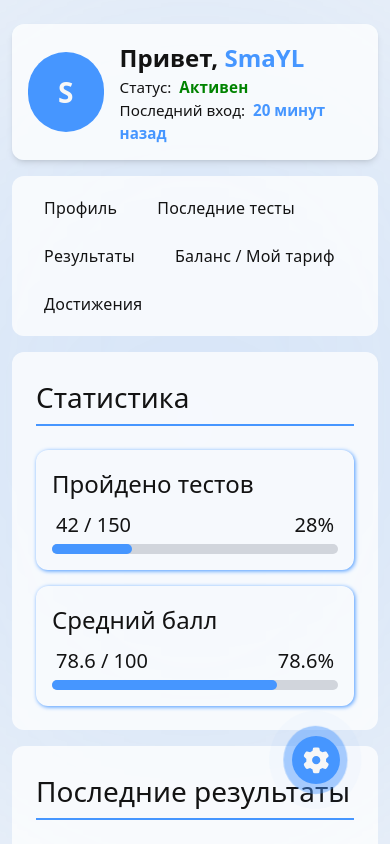
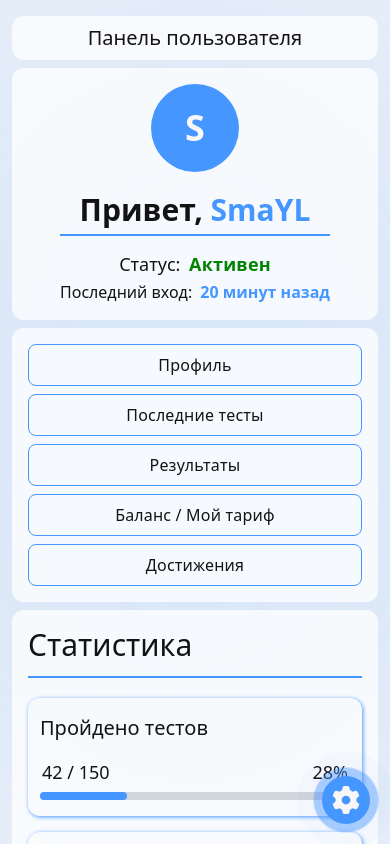
Before and after one commit to SunnatBakidjanov/AIMOEX_test_2, a React (Vite) app: page /user-dashboard in a window 390 px wide. Shown: the top 844 px of the page. Built offline with nearby package versions, Linux system fonts and the light colour scheme.

Commit message:
Сделан адаптив сраницы UserDashboardPage
-- Сделан полный адаптив до 320px
-- Добавлен компонент Title

```diff
--- a/src/UI/toolbars/round-toolbar/index.module.css
+++ b/src/UI/toolbars/round-toolbar/index.module.css
@@ -12,8 +12,8 @@
     position: absolute;
     pointer-events: none;
     z-index: -1;
-    width: 30%;
-    height: 30%;
+    width: 50px;
+    height: 50px;
     background-color: var(--accent-color);
     border-radius: 100%;
     opacity: 0.7;
@@ -28,7 +28,7 @@
 
 @keyframes wave {
     0% {
-        transform: scale(1);
+        transform: scale(0.9);
         opacity: 0.7;
     }
     100% {
--- a/src/UI/toolbars/round-toolbar/scripts/roundToolbarStyles.js
+++ b/src/UI/toolbars/round-toolbar/scripts/roundToolbarStyles.js
@@ -1,7 +1,7 @@
 export const roundToolbarStyles = () => {
     const toolsClassname = 'rounded-full bg-[var(--accent-color)] w-[3rem] h-[3rem] flex items-center justify-center cursor-pointer transition-color duration-400 hover:shadow-[0_0_6px_3px_var(--accent-color)]';
 
-    const toolsImgClassname = 'w-[55%] h-[55%] text-[var(--same-white-color)] transition-all duration-400 cursor-pointer';
+    const toolsImgClassname = 'w-7 h-7 text-[var(--same-white-color)] transition-all duration-400 cursor-pointer';
 
     return { toolsClassname, toolsImgClassname };
 };
--- a/src/UI/user/user-info-card/UserInfoCard.jsx
+++ b/src/UI/user/user-info-card/UserInfoCard.jsx
@@ -1,4 +1,3 @@
-import classNames from 'classnames/bind';
 import { Trans, useTranslation } from 'react-i18next';
 
 import { formatDistanceToNow } from 'date-fns';
@@ -13,17 +12,56 @@ export const UserInfoCard = ({ user }) => {
     const currentDateLang = i18n.language === 'ru' ? ru : enUS;
 
     return (
-        <section className="flex items-center gap-4 p-4 bg-[var(--primary-transparent)] rounded-xl shadow-md transition-colors duration-400">
+        <section
+            className="
+                bg-[var(--primary-transparent)] rounded-xl transition-colors duration-400
+                flex flex-col items-center justify-center
+                sm:flex-row sm:justify-start
+                gap-5 sm:gap-4
+                p-4
+            "
+        >
             {/* Avatar */}
-            <div className={classNames('w-20 h-20 text-[var(--same-white-color)] bg-[var(--accent-color)] rounded-full flex items-center transition-colors duration-400 justify-center text-[1.75rem] font-bold')}>{user.name.charAt(0)}</div>
+            <div
+                className="
+                    text-[var(--same-white-color)] bg-[var(--accent-color)] rounded-full flex items-center transition-colors duration-400 justify-center font-bold
+                    text-4xl sm:text-3xl
+                    w-22 h-22
+                    sm:w-20 sm:h-20
+                "
+            >
+                {user.name.charAt(0)}
+            </div>
 
             {/* Info */}
-            <div>
-                <h2 className="text-[1.5rem] font-bold text-[var(--primary-color)] transition-colors duration-400">
+            <div
+                className="
+                    flex
+                    flex-col items-center
+                    sm:items-start
+                    gap-y-0.5 sm:gap-y-0
+                "
+            >
+                <h2
+                    className="
+                        font-bold text-[var(--primary-color)] transition-colors duration-400
+                        text-3xl sm:text-2xl
+                        w-full sm:w-auto
+                        text-center sm:text-left
+                        pb-1.5 sm:pb-0
+                        mb-3 sm:mb-0
+                        border-b-2 sm:border-b-0 border-[var(--accent-color)]
+                    "
+                >
                     <Trans i18nKey="userDashboard:userInfoCard.user" values={{ userName: user.name }} components={[<span className="text-[var(--accent-color)] transition-colors duration-400" />]} />
                 </h2>
 
-                <p className="text-[0.95rem] text-[var(--primary-color)] transition-colors duration-400">
+                <p
+                    className="
+                        text-[var(--primary-color)] transition-colors duration-400
+                        text-lg sm:text-base
+                    "
+                >
                     <Trans
                         i18nKey="userDashboard:userInfoCard.status"
                         values={{ userStatus: userStatusText }}
@@ -35,7 +73,7 @@ export const UserInfoCard = ({ user }) => {
                     />
                 </p>
 
-                <p className="text-[0.95rem] text-[var(--primary-color)] transition-colors duration-400">
+                <p className="text-base text-center text-[var(--primary-color)] transition-colors duration-400">
                     <Trans
                         i18nKey="userDashboard:userInfoCard.lastLogin"
                         values={{
--- a/src/i18n/locales/en/user-dashboard.json
+++ b/src/i18n/locales/en/user-dashboard.json
@@ -1,4 +1,5 @@
 {
+    "title": "User dashboard",
     "userInfoCard": {
         "user": "Hi, <0>{{userName}}</0>",
         "userStatus": {
@@ -21,5 +22,8 @@
         "title": "Statistics",
         "testPassed": "Tests passed",
         "averageScore": "Average score"
+    },
+    "recentResults": {
+        "title": "Recent results"
     }
 }
--- a/src/i18n/locales/ru/user-dashboard.json
+++ b/src/i18n/locales/ru/user-dashboard.json
@@ -1,4 +1,5 @@
 {
+    "title": "Панель пользователя",
     "userInfoCard": {
         "user": "Привет, <0>{{userName}}</0>",
         "userStatus": {
@@ -21,5 +22,8 @@
         "title": "Cтатистика",
         "testPassed": "Пройдено тестов",
         "averageScore": "Средний балл"
+    },
+    "recentResults": {
+        "title": "Последние результаты"
     }
 }
--- a/src/pages/user-dashboard-page/UI/profile-nav/ProfileNav.jsx
+++ b/src/pages/user-dashboard-page/UI/profile-nav/ProfileNav.jsx
@@ -14,14 +14,30 @@ export default function ProfileNav() {
     ];
 
     return (
-        <section className="bg-[var(--primary-transparent)] px-4 py-3 rounded-xl transition-color duration-400">
+        <section
+            className="
+                bg-[var(--primary-transparent)] rounded-xl transition-color duration-400
+                px-4 py-4 sm:py-2
+            "
+        >
             <h2 className="absolute w-px h-px p-0 m-[-1px] overflow-hidden border-0 whitespace-nowrap clip-[rect(0,0,0,0)]">{t('profileNav.title')}</h2>
-            <nav className="flex gap-2 flex-wrap">
+            <nav
+                className="
+                    flex flex-wrap
+                    gap-2
+                    justify-center md:justify-start
+                "
+            >
                 {links.map(link => (
                     <button
                         key={link.path}
                         onClick={() => navigate(link.path)}
-                        className="px-4 py-2 rounded-lg text-[1rem] font-medium tracking-[0.2px] text-[var(--primary-color)] hover:text-[var(--same-white-color)] transition-all duration-400 cursor-pointer hover:bg-[var(--accent-color)]"
+                        className="
+                            rounded-lg font-medium tracking-[0.2px] text-[var(--primary-color)] hover:text-[var(--same-white-color)] transition-all duration-400 cursor-pointer hover:bg-[var(--accent-color)]
+                            border border-[var(--accent-color)] sm:border-none
+                            w-full sm:w-auto
+                            px-4 py-2
+                        "
                     >
                         {link.label}
                     </button>
--- a/src/pages/user-dashboard-page/UI/profile-stats/ProfileStats.jsx
+++ b/src/pages/user-dashboard-page/UI/profile-stats/ProfileStats.jsx
@@ -6,10 +6,26 @@ export const ProfileStats = ({ stats }) => {
     const { mainContainer, titleSection } = userDashBoardStyles();
 
     const styles = {
-        innerContainer: 'shadow-[1px_1px_4px_var(--accent-color)] rounded-xl p-4',
-        title: 'text-[var(--primary-color)] text-[1.5rem] font-medium transition-colors duration-400 mb-2',
-        textProgress: 'flex justify-between text-[1.25rem] text-[var(--primary-color)] mb-1 transition-colors duration-400 px-1',
-        progressBar: 'w-full bg-gray-300 rounded-2xl h-2.5',
+        innerContainer: `
+            shadow-[1px_1px_4px_var(--accent-color)] rounded-xl transition-all duration-400
+            px-3 sm:px-4
+            py-4 sm:py-5
+        `,
+        title: `
+            text-[var(--primary-color)] font-medium transition-colors duration-400
+            text-xl sm:text-2xl
+            mb-4 sm:mb-5
+        `,
+        textProgress: `
+            flex justify-between text-[var(--primary-color)] transition-colors duration-400
+            px-0.5 sm:px-1
+            mb-1.5
+            text-lg sm:text-xl
+        `,
+        progressBar: `
+            w-full bg-gray-300 rounded-2xl
+            h-2 sm:h-2.5
+        `,
         progressLine: 'bg-[var(--accent-color)] h-full rounded-xl transition-colors duration-400',
     };
 
@@ -17,7 +33,7 @@ export const ProfileStats = ({ stats }) => {
         <section className={mainContainer}>
             <h2 className={titleSection}>{t('profileStats.title')}</h2>
 
-            <div className="grid grid-cols-1 sm:grid-cols-2 gap-4 w-full">
+            <div className="grid grid-cols-1 lg:grid-cols-2 gap-4 w-full">
                 {/* Пройдено тестов */}
                 <div className={styles.innerContainer}>
                     <p className={styles.title}>{t('profileStats.testPassed')}</p>
--- a/src/pages/user-dashboard-page/UI/recent-results/RecentResults.jsx
+++ b/src/pages/user-dashboard-page/UI/recent-results/RecentResults.jsx
@@ -1,20 +1,22 @@
+import { useTranslation } from 'react-i18next';
 import { userDashBoardStyles } from '../../styles/userDashBoardStyles';
 
 export const RecentResults = ({ recentResults }) => {
     const { mainContainer, titleSection } = userDashBoardStyles();
+    const { t } = useTranslation('userDashboard');
 
     return (
         <section className={mainContainer}>
-            <h2 className={titleSection}>Последние результаты</h2>
+            <h2 className={titleSection}>{t('recentResults.title')}</h2>
 
             <div className="space-y-3">
                 {recentResults.map(result => (
-                    <div key={result.id} className="flex justify-between items-center border-b border-[var(--accent-color)] pb-2 last:border-none">
+                    <div key={result.id} className="flex justify-between items-center border-b border-[var(--accent-color)] pb-2 last:border-none transition-all duration-400">
                         <div>
-                            <p className="text-[1.25rem] text-[var(--primary-color)] font-medium transition-colors duration-400">{result.testName}</p>
-                            <p className="text-[0.9rem] text-gray-500">{new Date(result.date).toLocaleDateString('ru-RU')}</p>
+                            <p className="text-xl lg:text-2xl text-[var(--primary-color)] font-medium transition-colors duration-400">{result.testName}</p>
+                            <p className="text-sm lg:text-base text-gray-500">{new Date(result.date).toLocaleDateString('ru-RU')}</p>
                         </div>
-                        <div className={`text-[1.25rem] font-bold ${result.passed ? 'text-green-600' : 'text-red-600'}`}>{result.score}%</div>
+                        <div className={`text-xl lg:text-2xl font-bold ${result.passed ? 'text-green-600' : 'text-red-600'}`}>{result.score}%</div>
                     </div>
                 ))}
             </div>
--- a/src/pages/user-dashboard-page/UI/round-toolbar/RoundToolbarUserDashboard.jsx
+++ b/src/pages/user-dashboard-page/UI/round-toolbar/RoundToolbarUserDashboard.jsx
@@ -9,7 +9,19 @@ export const RoundToolbarUserDashboard = () => {
     const { isOpen, toggleToolbar } = useRoundToolbar(toolbarRef);
 
     return (
-        <RoundToolbar initialDegree={200} radius={60} openDegree={160} openRadius={0} angleStep={60} className={{ toolbar: 'bottom-0 right-0 p-[60px] pr-[50px]' }} isOpen={isOpen} toggleToolbar={toggleToolbar} toolbarRef={toolbarRef}>
+        <RoundToolbar
+            initialDegree={200}
+            radius={60}
+            openDegree={160}
+            openRadius={0}
+            angleStep={60}
+            className={{
+                toolbar: 'bottom-0 right-0 p-[60px] pb-[20px] pr-[20px] sm:pb-[25px] sm:pr-[25px] md:pb-[35px] md:pr-[35px] lg:pb-[50px] lg:pr-[50px]',
+            }}
+            isOpen={isOpen}
+            toggleToolbar={toggleToolbar}
+            toolbarRef={toolbarRef}
+        >
             <ChangeThemeTool isOpen={isOpen} />
             <ChangeLangTool isOpen={isOpen} />
         </RoundToolbar>
--- /dev/null
+++ b/src/pages/user-dashboard-page/UI/title/Title.jsx
@@ -0,0 +1,21 @@
+import { useTranslation } from 'react-i18next';
+
+export const Title = () => {
+    const { t } = useTranslation('userDashboard');
+
+    return (
+        <h1
+            className="
+                bg-[var(--primary-transparent)]
+                px-3 py-2 lg:px-4 lg:py-3
+                rounded-xl
+                text-center font-medium
+                text-[var(--primary-color)]
+                transition-colors duration-400
+                text-xl sm:text-2xl md:text-2xl lg:text-3xl
+            "
+        >
+            {t('title')}
+        </h1>
+    );
+};
--- a/src/pages/user-dashboard-page/UserDashboardPage.jsx
+++ b/src/pages/user-dashboard-page/UserDashboardPage.jsx
@@ -7,12 +7,22 @@ import ProfileNav from './UI/profile-nav/ProfileNav';
 import { ProfileStats } from './UI/profile-stats/ProfileStats';
 import { RecentResults } from './UI/recent-results/RecentResults';
 import { RoundToolbarUserDashboard } from './UI/round-toolbar/RoundToolbarUserDashboard';
+import { Title } from './UI/title/Title';
 
 export const UserDashboardPage = () => {
     return (
         <PageContainer className={'min-h-screen w-full bg-[var(--primary-reverse-color)] transition-colors duration-400'}>
             <MainContainer className={'relative z-[var(--main-content-z-index)]'}>
-                <main className="flex flex-col gap-y-4 pt-6">
+                <main
+                    className="
+                        flex flex-col
+                        gap-y-2 sm:gap-y-4
+                        pt-4 sm:pt-6
+                        pb-8 sm:pb-10 md:pb-12 lg:pb-14
+                    "
+                >
+                    <Title />
+
                     <UserInfoCard user={user} />
 
                     <ProfileNav />
--- a/src/pages/user-dashboard-page/styles/userDashBoardStyles.js
+++ b/src/pages/user-dashboard-page/styles/userDashBoardStyles.js
@@ -1,7 +1,17 @@
 export const userDashBoardStyles = () => {
-    const mainContainer = 'bg-[var(--primary-transparent)] rounded-xl p-6 transition-colors duration-400';
+    const mainContainer = `
+        bg-[var(--primary-transparent)] rounded-xl transition-colors duration-400
+        px-4 sm:px-6
+        py-4 sm:py-6
+    `;
 
-    const titleSection = 'text-[1.75rem] text-[var(--primary-color)] font-medium mb-6 pb-1.5 border-b-2 border-[var(--accent-color)] transition-colors duration-400';
+    const titleSection = `
+        text-[var(--primary-color)] font-medium border-b-2 border-[var(--accent-color)] transition-colors duration-400
+        text-3xl sm:text-4xl
+        mb-5 sm:mb-6
+        pb-3 sm:pb-2
+        leading-tight
+    `;
 
     return { mainContainer, titleSection };
 };
```
